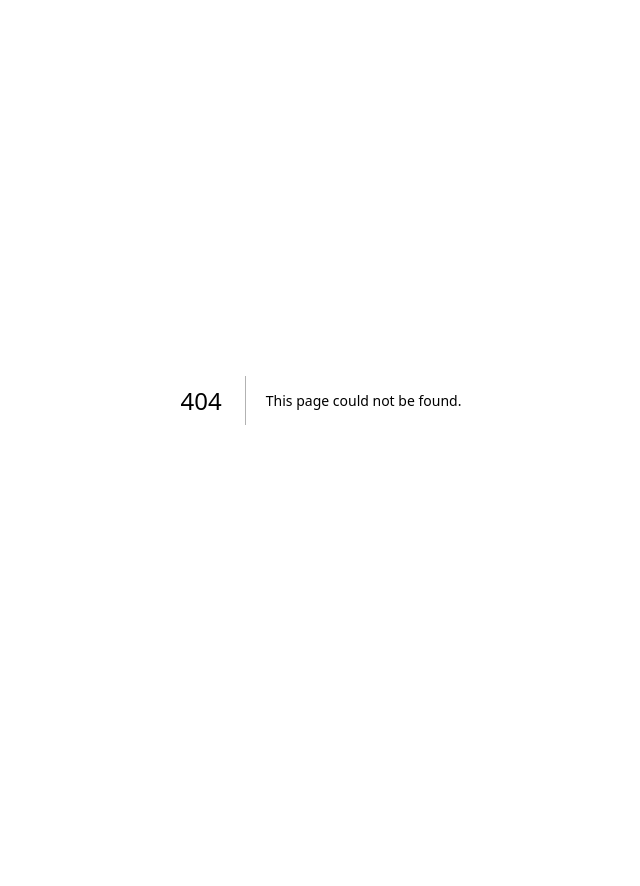
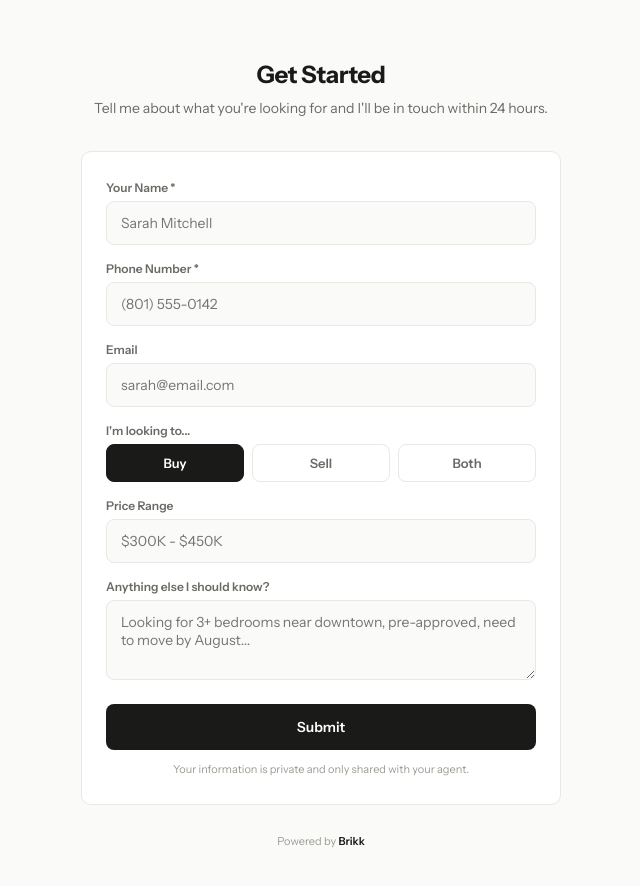
Before and after one commit to Brikkiq/brikk-store, a Next.js app: page /refer in a window 1280 px wide. Before the commit this address had no page. Shown: the top 886 px of the page, without its empty margins (319-959 px from the left). Before the commit the page ends 800 px from the top, so only its background shows below. Built offline with nearby package versions, Linux system fonts and the light colour scheme; no server answers; the database is empty.

Commit message:
Lead intake form

```diff
--- /dev/null
+++ b/app/refer/page.js
@@ -0,0 +1,179 @@
+'use client'
+
+import { useState, useEffect } from 'react'
+import { supabase } from '@/lib/supabase'
+
+const c={bg:"#FAFAF9",white:"#FFFFFF",border:"#E8E8E4",borderLight:"#F0F0EC",text:"#1A1A18",sub:"#6B6B66",dim:"#9C9C96",green:"#16803C",greenSoft:"rgba(22,128,60,0.06)",greenBorder:"rgba(22,128,60,0.15)",red:"#BE123C",redSoft:"rgba(190,18,60,0.06)"}
+
+export default function ReferPage(){
+  const [agents,setAgents]=useState([])
+  const [loading,setLoading]=useState(true)
+  const [submitted,setSubmitted]=useState(false)
+  const [error,setError]=useState(null)
+  const [form,setForm]=useState({name:'',phone:'',email:'',type:'Buyer',price:'',notes:'',agent_id:''})
+
+  useEffect(()=>{
+    loadAgents()
+    // Check URL for agent param
+    if(typeof window!=='undefined'){
+      const params=new URLSearchParams(window.location.search)
+      const agentId=params.get('agent')
+      if(agentId)setForm(f=>({...f,agent_id:agentId}))
+    }
+  },[])
+
+  const loadAgents=async()=>{
+    const {data}=await supabase.from('profiles').select('id,full_name,email,brokerage')
+    setAgents(data||[])
+    setLoading(false)
+  }
+
+  const handleSubmit=async()=>{
+    if(!form.name||!form.phone){setError('Please enter your name and phone number.');return}
+
+    let agentId=form.agent_id
+
+    // If no agent specified, use first agent (for single-agent setup)
+    if(!agentId&&agents.length>0){
+      agentId=agents[0].id
+    }
+
+    if(!agentId){setError('No agent found. Please contact us directly.');return}
+
+    setError(null)
+
+    const {error:insertError}=await supabase.from('leads').insert({
+      user_id:agentId,
+      name:form.name,
+      phone:form.phone,
+      email:form.email||null,
+      source:'Referral Link',
+      temperature:'warm',
+      stage:'New Lead',
+      lead_type:form.type,
+      price_range:form.price||null,
+      notes:form.notes?`[Submitted via referral link] ${form.notes}`:'[Submitted via referral link]',
+      last_contact_date:new Date().toISOString()
+    })
+
+    if(insertError){
+      console.error('Submit error:',insertError)
+      setError('Something went wrong. Please try again or call directly.')
+    }else{
+      setSubmitted(true)
+    }
+  }
+
+  const agent=form.agent_id?agents.find(a=>a.id===form.agent_id):agents[0]
+
+  if(loading)return(
+    <div style={{background:c.bg,minHeight:"100vh",display:"flex",alignItems:"center",justifyContent:"center",fontFamily:"'Instrument Sans',sans-serif"}}>
+      <link href="https://fonts.googleapis.com/css2?family=Instrument+Sans:wght@400;500;600;700&display=swap" rel="stylesheet"/>
+      <div style={{fontSize:14,color:c.dim}}>Loading...</div>
+    </div>
+  )
+
+  if(submitted)return(
+    <div style={{background:c.bg,minHeight:"100vh",display:"flex",alignItems:"center",justifyContent:"center",fontFamily:"'Instrument Sans',-apple-system,sans-serif",padding:20}}>
+      <link href="https://fonts.googleapis.com/css2?family=Instrument+Sans:wght@400;500;600;700&display=swap" rel="stylesheet"/>
+      <div style={{maxWidth:440,width:"100%",textAlign:"center"}}>
+        <div style={{width:64,height:64,borderRadius:"50%",background:c.greenSoft,border:`2px solid ${c.green}`,display:"flex",alignItems:"center",justifyContent:"center",margin:"0 auto 20px",fontSize:24}}>
+          ✓
+        </div>
+        <h1 style={{fontSize:24,fontWeight:700,margin:"0 0 12px"}}>Thanks, {form.name.split(' ')[0]}!</h1>
+        <p style={{fontSize:15,color:c.sub,lineHeight:1.7,margin:"0 0 8px"}}>
+          {agent?.full_name||'Your agent'} has received your information and will be in touch shortly.
+        </p>
+        <p style={{fontSize:13,color:c.dim}}>
+          You can expect a call or text within 24 hours.
+        </p>
+        {agent?.brokerage&&<p style={{fontSize:12,color:c.dim,marginTop:20}}>{agent.brokerage}</p>}
+      </div>
+    </div>
+  )
+
+  return(
+    <div style={{background:c.bg,minHeight:"100vh",fontFamily:"'Instrument Sans',-apple-system,BlinkMacSystemFont,sans-serif",padding:20}}>
+      <link href="https://fonts.googleapis.com/css2?family=Instrument+Sans:wght@400;500;600;700&display=swap" rel="stylesheet"/>
+
+      <div style={{maxWidth:480,margin:"40px auto"}}>
+        {/* Header */}
+        <div style={{textAlign:"center",marginBottom:32}}>
+          {agent?.full_name&&(
+            <div style={{width:56,height:56,borderRadius:"50%",background:c.text,display:"flex",alignItems:"center",justifyContent:"center",margin:"0 auto 16px",fontSize:18,fontWeight:700,color:"#fff"}}>
+              {agent.full_name.split(' ').map(n=>n[0]).join('').slice(0,2)}
+            </div>
+          )}
+          <h1 style={{fontSize:24,fontWeight:700,letterSpacing:"-0.02em",margin:"0 0 8px"}}>
+            {agent?.full_name?`Work with ${agent.full_name}`:'Get Started'}
+          </h1>
+          <p style={{fontSize:14,color:c.sub,margin:0,lineHeight:1.6}}>
+            {agent?.brokerage?`${agent.brokerage} — `:''}Tell me about what you're looking for and I'll be in touch within 24 hours.
+          </p>
+        </div>
+
+        {/* Form */}
+        <div style={{background:c.white,border:`1px solid ${c.border}`,borderRadius:10,padding:"28px 24px"}}>
+          <div style={{marginBottom:16}}>
+            <label style={{fontSize:12,fontWeight:600,color:c.sub,display:"block",marginBottom:6}}>Your Name *</label>
+            <input value={form.name} onChange={e=>setForm({...form,name:e.target.value})} placeholder="Sarah Mitchell"
+              style={{width:"100%",padding:"12px 14px",borderRadius:8,border:`1px solid ${c.border}`,fontSize:14,color:c.text,background:c.bg,outline:"none",fontFamily:"inherit",boxSizing:"border-box"}}/>
+          </div>
+
+          <div style={{marginBottom:16}}>
+            <label style={{fontSize:12,fontWeight:600,color:c.sub,display:"block",marginBottom:6}}>Phone Number *</label>
+            <input type="tel" value={form.phone} onChange={e=>setForm({...form,phone:e.target.value})} placeholder="(801) 555-0142"
+              style={{width:"100%",padding:"12px 14px",borderRadius:8,border:`1px solid ${c.border}`,fontSize:14,color:c.text,background:c.bg,outline:"none",fontFamily:"inherit",boxSizing:"border-box"}}/>
+          </div>
+
+          <div style={{marginBottom:16}}>
+            <label style={{fontSize:12,fontWeight:600,color:c.sub,display:"block",marginBottom:6}}>Email</label>
+            <input type="email" value={form.email} onChange={e=>setForm({...form,email:e.target.value})} placeholder="sarah@email.com"
+              style={{width:"100%",padding:"12px 14px",borderRadius:8,border:`1px solid ${c.border}`,fontSize:14,color:c.text,background:c.bg,outline:"none",fontFamily:"inherit",boxSizing:"border-box"}}/>
+          </div>
+
+          <div style={{marginBottom:16}}>
+            <label style={{fontSize:12,fontWeight:600,color:c.sub,display:"block",marginBottom:6}}>I'm looking to...</label>
+            <div style={{display:"flex",gap:8}}>
+              {['Buyer','Seller','Both'].map(t=>(
+                <button key={t} onClick={()=>setForm({...form,type:t})}
+                  style={{flex:1,padding:"10px",borderRadius:8,border:`1px solid ${form.type===t?c.text:c.border}`,background:form.type===t?c.text:"transparent",color:form.type===t?"#fff":c.sub,fontSize:13,fontWeight:600,cursor:"pointer",fontFamily:"inherit"}}>
+                  {t==='Buyer'?'Buy':t==='Seller'?'Sell':'Both'}
+                </button>
+              ))}
+            </div>
+          </div>
+
+          <div style={{marginBottom:16}}>
+            <label style={{fontSize:12,fontWeight:600,color:c.sub,display:"block",marginBottom:6}}>Price Range</label>
+            <input value={form.price} onChange={e=>setForm({...form,price:e.target.value})} placeholder="$300K - $450K"
+              style={{width:"100%",padding:"12px 14px",borderRadius:8,border:`1px solid ${c.border}`,fontSize:14,color:c.text,background:c.bg,outline:"none",fontFamily:"inherit",boxSizing:"border-box"}}/>
+          </div>
+
+          <div style={{marginBottom:20}}>
+            <label style={{fontSize:12,fontWeight:600,color:c.sub,display:"block",marginBottom:6}}>Anything else I should know?</label>
+            <textarea value={form.notes} onChange={e=>setForm({...form,notes:e.target.value})} placeholder="Looking for 3+ bedrooms near downtown, pre-approved, need to move by August..." rows={3}
+              style={{width:"100%",padding:"12px 14px",borderRadius:8,border:`1px solid ${c.border}`,fontSize:14,color:c.text,background:c.bg,outline:"none",fontFamily:"inherit",resize:"vertical",boxSizing:"border-box"}}/>
+          </div>
+
+          {error&&<div style={{background:c.redSoft,borderRadius:6,padding:"10px 14px",marginBottom:16,fontSize:13,color:c.red}}>{error}</div>}
+
+          <button onClick={handleSubmit}
+            style={{width:"100%",background:c.text,border:"none",borderRadius:8,padding:"14px 0",fontSize:14,fontWeight:600,color:"#fff",cursor:"pointer",fontFamily:"inherit"}}>
+            Submit
+          </button>
+
+          <p style={{fontSize:11,color:c.dim,textAlign:"center",marginTop:12}}>
+            Your information is private and only shared with {agent?.full_name||'your agent'}.
+          </p>
+        </div>
+
+        {/* Powered by */}
+        <div style={{textAlign:"center",marginTop:24}}>
+          <span style={{fontSize:11,color:c.dim}}>Powered by </span>
+          <a href="/" style={{fontSize:11,fontWeight:600,color:c.text}}>Brikk</a>
+        </div>
+      </div>
+    </div>
+  )
+}
```
